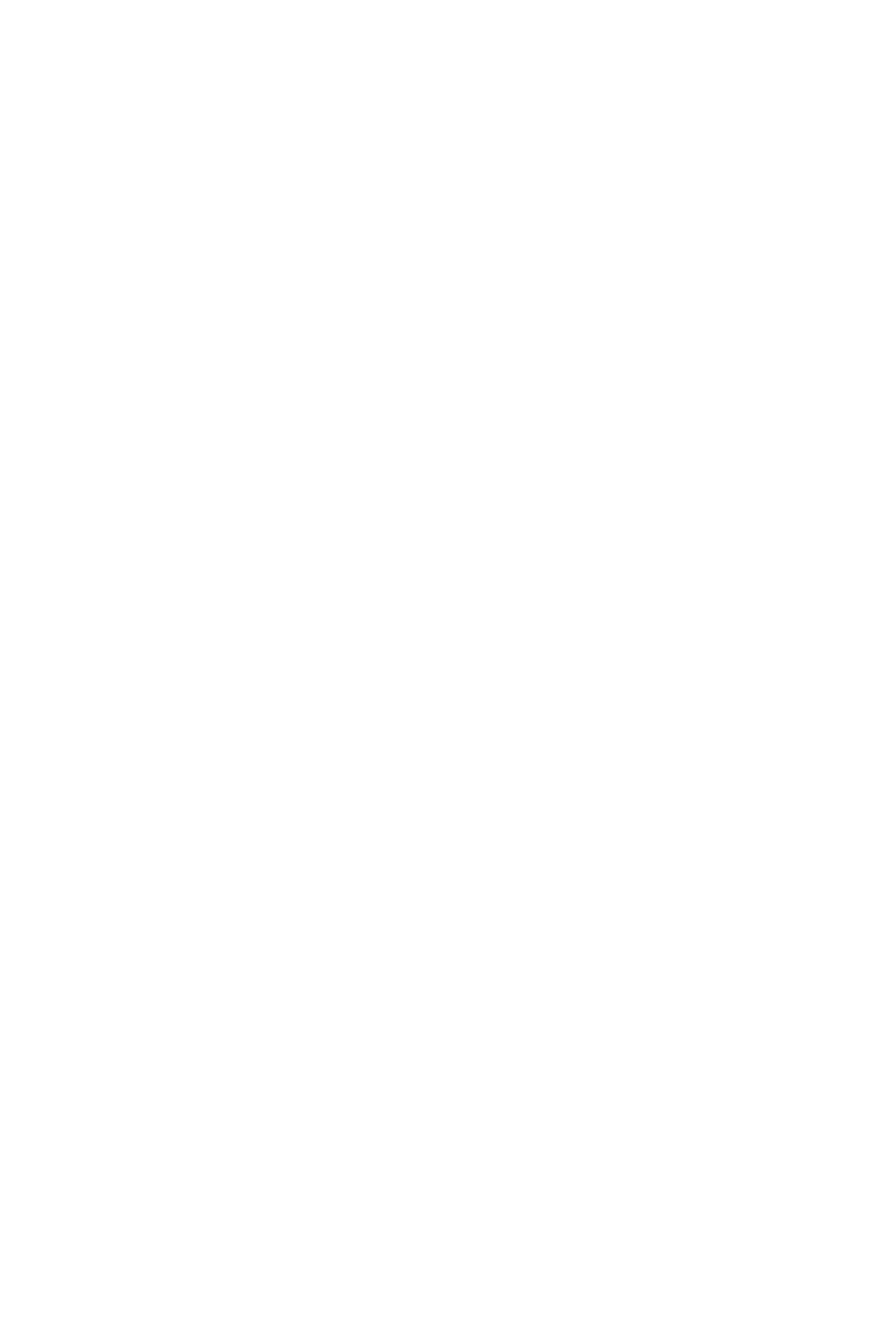
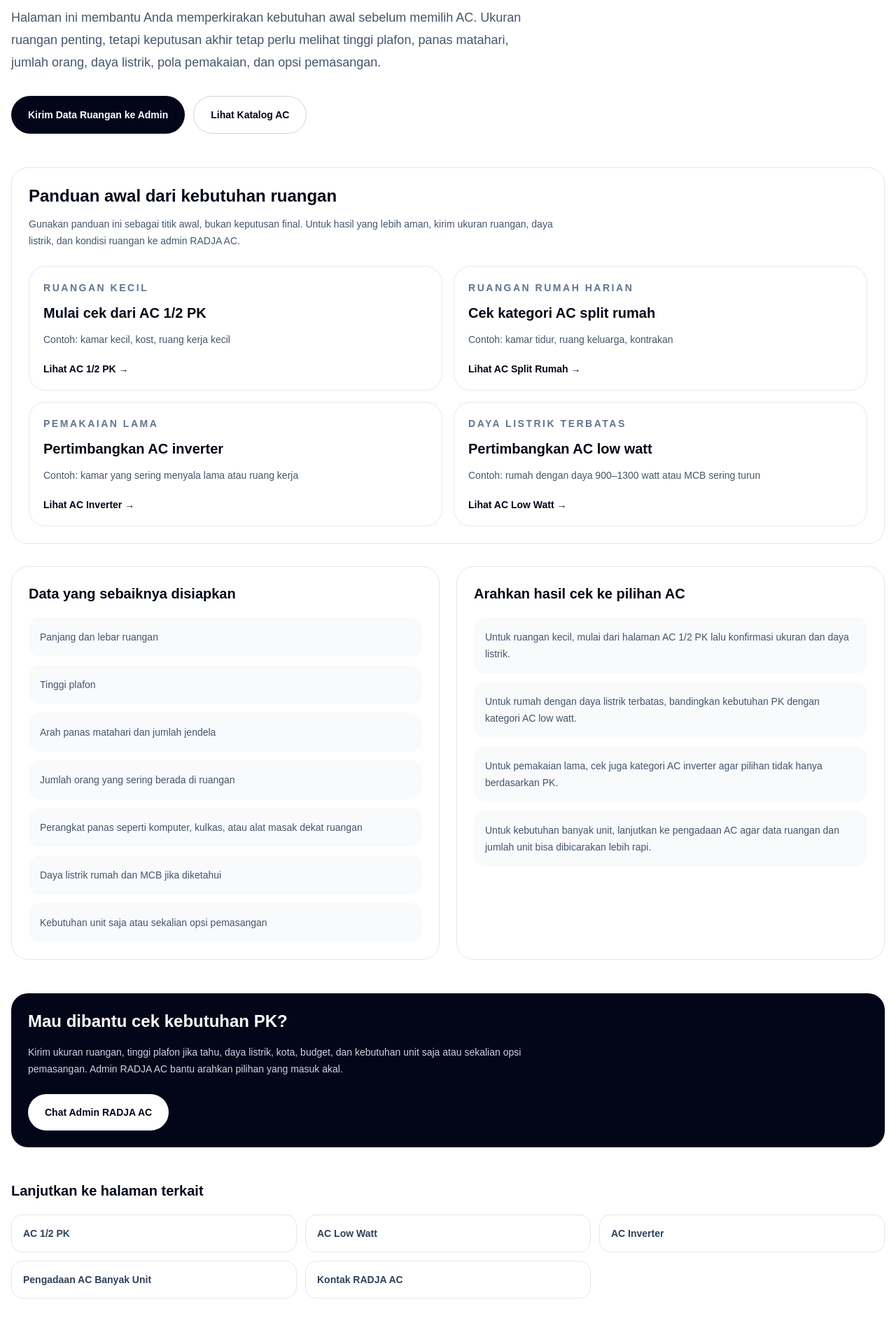
Before and after one commit to ibank31/Radjaac-NextJs, a Next.js app: page /kalkulator-pk-ac in a window 1280 px wide. Before the commit this address had no page. Shown: the part 320-2240 px from the top of the page at 70% size. Before the commit the page ends 800 px from the top, so only its background shows below. Built offline with nearby package versions, Linux system fonts and the light colour scheme.

Commit message:
Add PK calculator page (#13)

```diff
--- /dev/null
+++ b/app/kalkulator-pk-ac/page.js
@@ -0,0 +1,183 @@
+import Link from "next/link";
+import { routes } from "@/content/routes";
+import { buildMetadata } from "@/lib/seo";
+import WhatsappLink from "@/components/ui/WhatsappLink";
+
+export const metadata = buildMetadata({
+  title: "Kalkulator PK AC | Estimasi Kebutuhan Ruangan Sebelum Order — RADJA AC",
+  description:
+    "Gunakan kalkulator PK AC untuk memperkirakan kebutuhan awal berdasarkan ukuran ruangan. Setelah itu, lanjutkan konsultasi ke admin untuk cek stok, daya listrik, dan opsi pemasangan.",
+  path: routes.kalkulatorPkAc,
+});
+
+const roomGuides = [
+  {
+    label: "Ruangan kecil",
+    size: "Contoh: kamar kecil, kost, ruang kerja kecil",
+    recommendation: "Mulai cek dari AC 1/2 PK",
+    href: routes.katalogAcSetengahPk,
+    cta: "Lihat AC 1/2 PK",
+  },
+  {
+    label: "Ruangan rumah harian",
+    size: "Contoh: kamar tidur, ruang keluarga, kontrakan",
+    recommendation: "Cek kategori AC split rumah",
+    href: routes.katalogAcSplitRumah,
+    cta: "Lihat AC Split Rumah",
+  },
+  {
+    label: "Pemakaian lama",
+    size: "Contoh: kamar yang sering menyala lama atau ruang kerja",
+    recommendation: "Pertimbangkan AC inverter",
+    href: routes.katalogAcInverter,
+    cta: "Lihat AC Inverter",
+  },
+  {
+    label: "Daya listrik terbatas",
+    size: "Contoh: rumah dengan daya 900–1300 watt atau MCB sering turun",
+    recommendation: "Pertimbangkan AC low watt",
+    href: routes.katalogAcLowWatt,
+    cta: "Lihat AC Low Watt",
+  },
+];
+
+const checkFactors = [
+  "Panjang dan lebar ruangan",
+  "Tinggi plafon",
+  "Arah panas matahari dan jumlah jendela",
+  "Jumlah orang yang sering berada di ruangan",
+  "Perangkat panas seperti komputer, kulkas, atau alat masak dekat ruangan",
+  "Daya listrik rumah dan MCB jika diketahui",
+  "Kebutuhan unit saja atau sekalian opsi pemasangan",
+];
+
+export default function KalkulatorPkAcPage() {
+  return (
+    <main className="bg-white">
+      <section className="mx-auto max-w-7xl px-4 py-16 lg:py-24">
+        <p className="text-sm font-bold uppercase tracking-[0.22em] text-slate-500">
+          Kalkulator PK AC
+        </p>
+        <h1 className="mt-4 max-w-4xl text-4xl font-black tracking-tight text-slate-950 md:text-5xl">
+          Kalkulator PK AC untuk estimasi kebutuhan ruangan sebelum order
+        </h1>
+        <p className="mt-6 max-w-3xl text-lg leading-8 text-slate-600">
+          Halaman ini membantu Anda memperkirakan kebutuhan awal sebelum memilih AC. Ukuran ruangan
+          penting, tetapi keputusan akhir tetap perlu melihat tinggi plafon, panas matahari, jumlah orang,
+          daya listrik, pola pemakaian, dan opsi pemasangan.
+        </p>
+
+        <div className="mt-8 flex flex-col gap-3 sm:flex-row">
+          <WhatsappLink
+            className="inline-flex items-center justify-center rounded-full bg-slate-950 px-6 py-4 text-sm font-black text-white transition hover:bg-slate-800"
+            source="Kalkulator PK AC"
+            intent="kirim ukuran ruangan dan daya listrik untuk cek kebutuhan PK AC"
+          >
+            Kirim Data Ruangan ke Admin
+          </WhatsappLink>
+          <Link
+            href={routes.katalog}
+            className="inline-flex items-center justify-center rounded-full border border-slate-300 px-6 py-4 text-sm font-bold text-slate-950 transition hover:bg-slate-50"
+          >
+            Lihat Katalog AC
+          </Link>
+        </div>
+
+        <section className="mt-12 rounded-3xl border border-slate-200 p-6">
+          <h2 className="text-2xl font-black text-slate-950">Panduan awal dari kebutuhan ruangan</h2>
+          <p className="mt-3 max-w-3xl text-sm leading-6 text-slate-600">
+            Gunakan panduan ini sebagai titik awal, bukan keputusan final. Untuk hasil yang lebih aman,
+            kirim ukuran ruangan, daya listrik, dan kondisi ruangan ke admin RADJA AC.
+          </p>
+
+          <div className="mt-6 grid gap-4 md:grid-cols-2">
+            {roomGuides.map((guide) => (
+              <Link
+                key={guide.label}
+                href={guide.href}
+                className="rounded-3xl border border-slate-200 p-5 transition hover:bg-slate-50"
+              >
+                <p className="text-sm font-bold uppercase tracking-[0.18em] text-slate-500">
+                  {guide.label}
+                </p>
+                <h3 className="mt-3 text-xl font-black text-slate-950">{guide.recommendation}</h3>
+                <p className="mt-3 text-sm leading-6 text-slate-600">{guide.size}</p>
+                <p className="mt-5 text-sm font-black text-slate-950">{guide.cta} →</p>
+              </Link>
+            ))}
+          </div>
+        </section>
+
+        <div className="mt-8 grid gap-6 lg:grid-cols-2">
+          <section className="rounded-3xl border border-slate-200 p-6">
+            <h2 className="text-xl font-black text-slate-950">Data yang sebaiknya disiapkan</h2>
+            <ul className="mt-5 space-y-3 text-sm leading-6 text-slate-600">
+              {checkFactors.map((factor) => (
+                <li key={factor} className="rounded-2xl bg-slate-50 p-4">
+                  {factor}
+                </li>
+              ))}
+            </ul>
+          </section>
+
+          <section className="rounded-3xl border border-slate-200 p-6">
+            <h2 className="text-xl font-black text-slate-950">Arahkan hasil cek ke pilihan AC</h2>
+            <div className="mt-5 space-y-3 text-sm leading-6 text-slate-600">
+              <p className="rounded-2xl bg-slate-50 p-4">
+                Untuk ruangan kecil, mulai dari halaman AC 1/2 PK lalu konfirmasi ukuran dan daya listrik.
+              </p>
+              <p className="rounded-2xl bg-slate-50 p-4">
+                Untuk rumah dengan daya listrik terbatas, bandingkan kebutuhan PK dengan kategori AC low watt.
+              </p>
+              <p className="rounded-2xl bg-slate-50 p-4">
+                Untuk pemakaian lama, cek juga kategori AC inverter agar pilihan tidak hanya berdasarkan PK.
+              </p>
+              <p className="rounded-2xl bg-slate-50 p-4">
+                Untuk kebutuhan banyak unit, lanjutkan ke pengadaan AC agar data ruangan dan jumlah unit
+                bisa dibicarakan lebih rapi.
+              </p>
+            </div>
+          </section>
+        </div>
+
+        <section className="mt-12 rounded-3xl bg-slate-950 p-6 text-white">
+          <h2 className="text-2xl font-black">Mau dibantu cek kebutuhan PK?</h2>
+          <p className="mt-4 max-w-3xl text-sm leading-6 text-slate-300">
+            Kirim ukuran ruangan, tinggi plafon jika tahu, daya listrik, kota, budget, dan kebutuhan unit
+            saja atau sekalian opsi pemasangan. Admin RADJA AC bantu arahkan pilihan yang masuk akal.
+          </p>
+          <div className="mt-6">
+            <WhatsappLink
+              className="inline-flex items-center justify-center rounded-full bg-white px-6 py-4 text-sm font-black text-slate-950 transition hover:bg-slate-100"
+              source="Kalkulator PK AC"
+              intent="lanjut konsultasi kebutuhan PK AC dari data ruangan"
+            >
+              Chat Admin RADJA AC
+            </WhatsappLink>
+          </div>
+        </section>
+
+        <section className="mt-12">
+          <h2 className="text-xl font-black text-slate-950">Lanjutkan ke halaman terkait</h2>
+          <div className="mt-5 grid gap-3 md:grid-cols-3">
+            {[
+              ["AC 1/2 PK", routes.katalogAcSetengahPk],
+              ["AC Low Watt", routes.katalogAcLowWatt],
+              ["AC Inverter", routes.katalogAcInverter],
+              ["Pengadaan AC Banyak Unit", routes.pengadaanAc],
+              ["Kontak RADJA AC", routes.kontak],
+            ].map(([label, href]) => (
+              <Link
+                key={href}
+                href={href}
+                className="rounded-2xl border border-slate-200 p-4 text-sm font-bold text-slate-700 transition hover:bg-slate-50 hover:text-slate-950"
+              >
+                {label}
+              </Link>
+            ))}
+          </div>
+        </section>
+      </section>
+    </main>
+  );
+}
--- a/content/routes.js
+++ b/content/routes.js
@@ -11,6 +11,8 @@ export const routes = {
   katalogAcInverter: "/katalog/ac-inverter",
   katalogAcLowWatt: "/katalog/ac-low-watt",
   katalogAcKantorKomersial: "/katalog/ac-kantor-komersial",
+
+  kalkulatorPkAc: "/kalkulator-pk-ac",
 
   brandGree: "/brand/gree",
   brandDaikin: "/brand/daikin",
@@ -38,6 +40,7 @@ export const sitemapRoutes = [
   { path: routes.jualAcSokaraja, priority: 0.85 },
 
   { path: routes.katalog, priority: 0.85 },
+  { path: routes.kalkulatorPkAc, priority: 0.9 },
   { path: routes.katalogAcSetengahPk, priority: 0.75 },
   { path: routes.katalogAcSplitRumah, priority: 0.75 },
   { path: routes.katalogAcInverter, priority: 0.75 },
```
